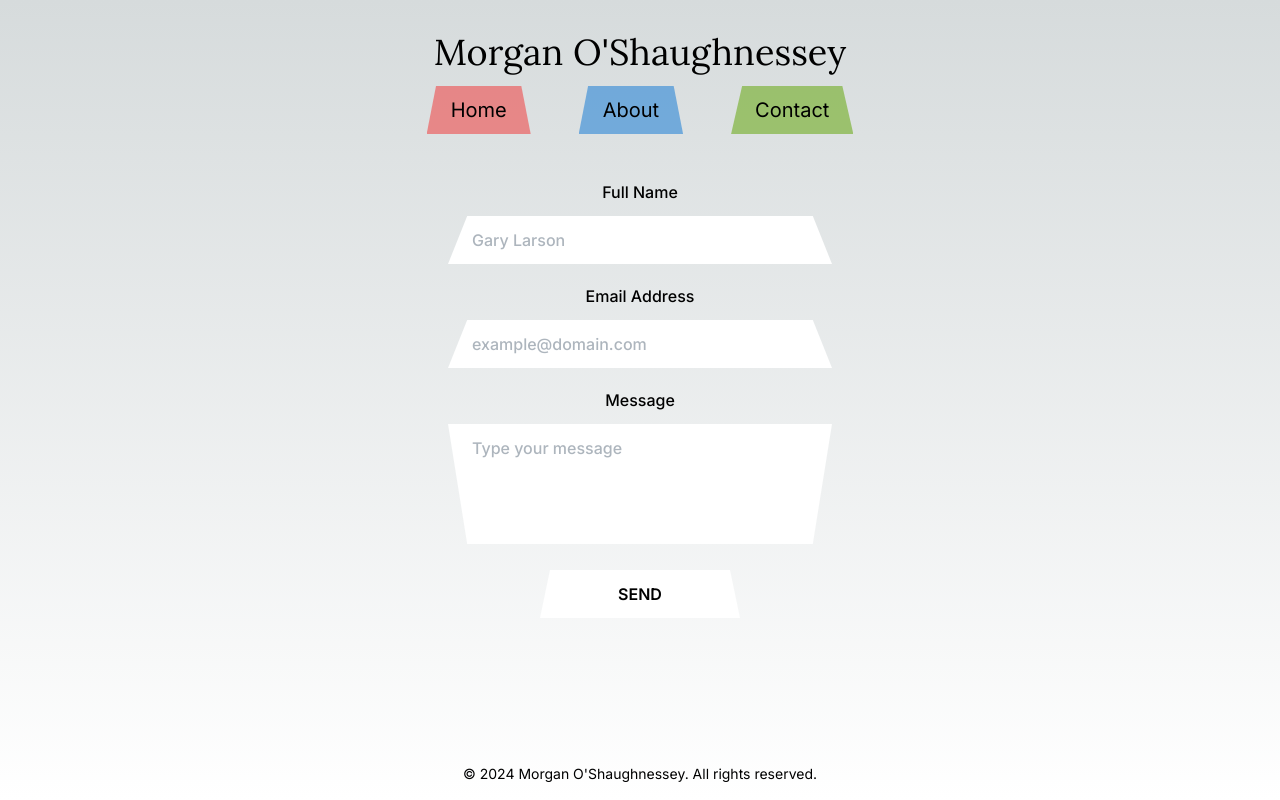
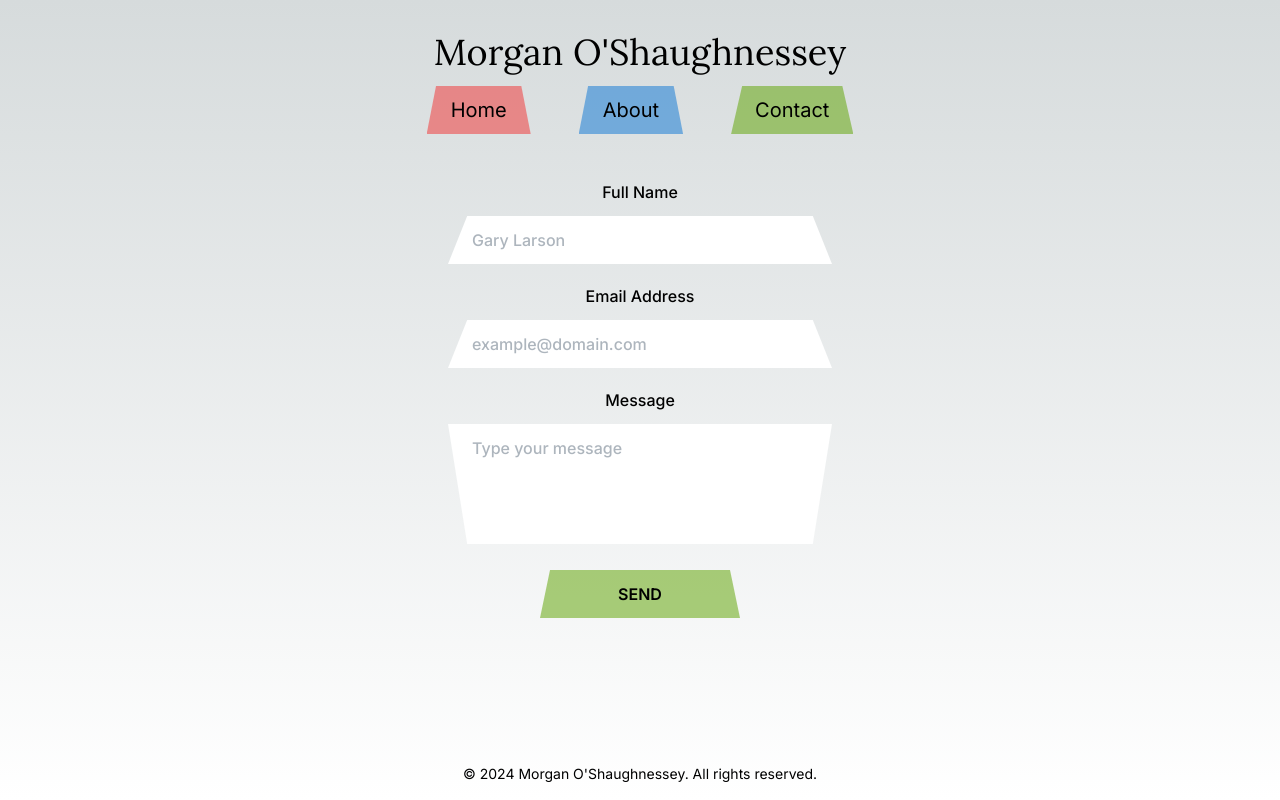
Before and after one commit to theMorganObject/tmo-portfolio, a Next.js app: page /contact in a window 1280 px wide. Built offline with nearby package versions, Linux system fonts and the light colour scheme.

Commit message:
green button contact form

```diff
--- a/src/components/contact/contact-form.module.css
+++ b/src/components/contact/contact-form.module.css
@@ -30,7 +30,7 @@
 
 .trapezoidButton {
   clip-path: polygon(5% 0, 95% 0, 100% 100%, 0% 100%);
-  background-color: white;
+  background-color: rgba(102, 168, 15, 0.55);
   color: black;
   transition:
     clip-path 0.3s ease-in-out,
@@ -46,6 +46,11 @@
 .trapezoidButton:hover,
 .trapezoidButton:focus {
   clip-path: polygon(0% 0, 100% 0, 95% 100%, 5% 100%);
-  background-color: black;
+  background-color: rgba(40, 100, 5, 0.85);
   color: white;
 }
+
+.trapezoidButton:active {
+  background-color: rgba(40, 100, 5, 1);
+  color: white;
+}
```
